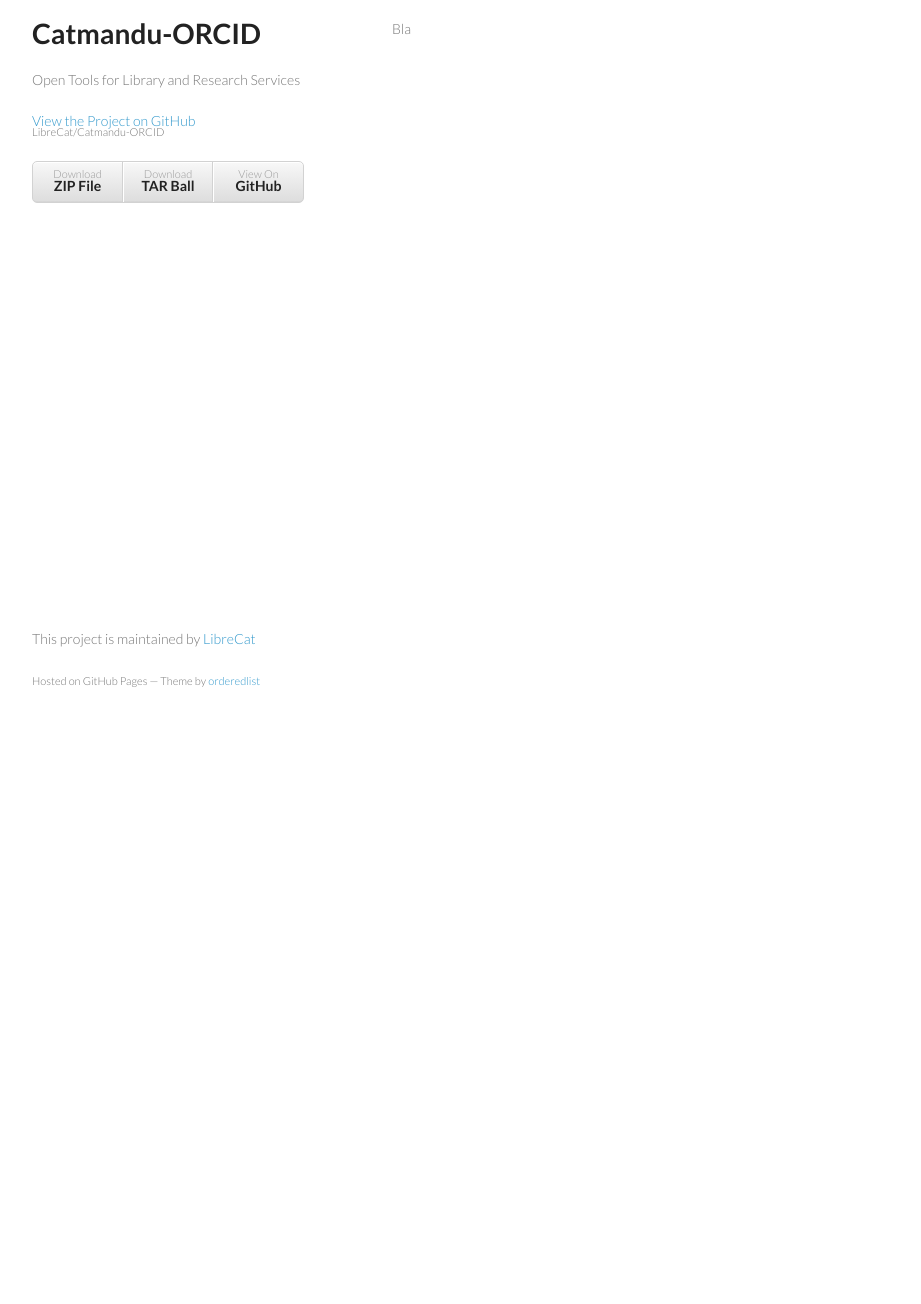
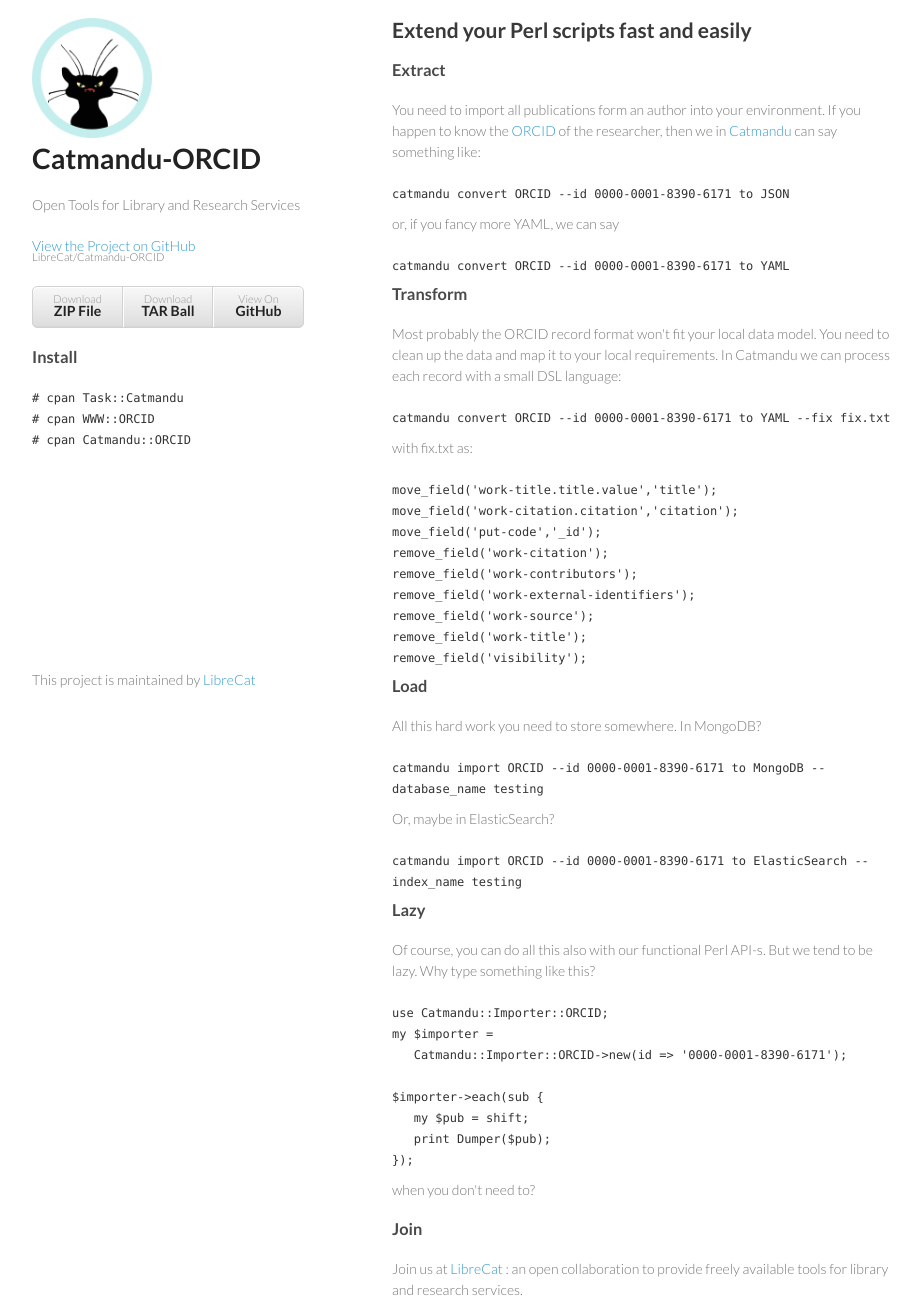
Before and after one commit to LibreCat/Catmandu-ORCID, a plain HTML site: page index.html in a window 1280 px wide. Shown: the part 40-1344 px from the top of the page, without its empty margins (178-1099 px from the left). Before the commit the page ends 800 px from the top, so only its background shows below. Drawn offline with Linux system fonts and the light colour scheme.

Commit message:
Adding a nice webpage

```diff
--- a/index.html
+++ b/index.html
@@ -15,6 +15,7 @@
   <body>
     <div class="wrapper">
       <header>
+      <a href="http://librecat.org"><img src="images/librecat4.png" width="120" height="120" border="0"/></a>
         <h1>Catmandu-ORCID</h1>
         <p>Open Tools for Library and Research Services</p>
 
@@ -26,13 +27,90 @@
           <li><a href="https://github.com/LibreCat/Catmandu-ORCID/tarball/master">Download <strong>TAR Ball</strong></a></li>
           <li><a href="https://github.com/LibreCat/Catmandu-ORCID">View On <strong>GitHub</strong></a></li>
         </ul>
+
+        <h3>Install</h3>
+        <code>
+            # cpan Task::Catmandu<br>
+            # cpan WWW::ORCID<br>
+            # cpan Catmandu::ORCID<br>
+        </code>
       </header>
       <section>
-        <p>Bla</p>
+        <h2>Extend your Perl scripts fast and easily</h2>
+        <h3>Extract</h3>
+        <p>You need to import all publications form an author into your environment. If you happen to know the <a href="http://orcid.org">ORCID</a> of the researcher, then we in <a href="http://search.cpan.org/~nics/Catmandu-0.2002/lib/Catmandu/Introduction.pod">Catmandu</a> can say something like:</p>
+        <code>
+               catmandu convert ORCID --id 0000-0001-8390-6171 to JSON
+        </code>
+        <p style="margin-top: 10px;">
+        or, if you fancy more YAML, we can say
+        </p>
+        <code>
+               catmandu convert ORCID --id 0000-0001-8390-6171 to YAML
+        </code>
+
+        <h3 style="margin-top: 10px;">Transform</h3>
+        <p>Most probably the ORCID record format won't fit your local data model. You need to clean up the data and map it
+        to your local requirements. In Catmandu we can process each record with a small DSL language:</p>
+
+        <code>
+               catmandu convert ORCID --id 0000-0001-8390-6171 to YAML --fix fix.txt
+        </code>
+
+        <p style="margin-top: 10px;">
+            with fix.txt as:
+        </p>
+        <code>
+                move_field('work-title.title.value','title');<br>
+                move_field('work-citation.citation','citation');<br>
+                move_field('put-code','_id');<br>
+                remove_field('work-citation');<br>
+                remove_field('work-contributors');<br>
+                remove_field('work-external-identifiers');<br>
+                remove_field('work-source');<br>
+                remove_field('work-title');<br>
+                remove_field('visibility');<br>
+        </code>
+        <h3 style="margin-top: 10px;">Load</h3>
+        <p>
+        All this hard work you need to store somewhere. In MongoDB?
+        </p>
+        <code>
+                catmandu import ORCID --id 0000-0001-8390-6171 to MongoDB --database_name testing
+        </code>
+        <p style="margin-top: 10px;">
+        Or, maybe in ElasticSearch?
+        </p>
+        <code>
+                catmandu import ORCID --id 0000-0001-8390-6171 to ElasticSearch --index_name testing
+        </code>
+
+        <h3 style="margin-top: 10px;">Lazy</h3>
+        <p>
+        Of course, you can do all this also with our functional Perl API-s. But we tend to be lazy. Why type
+        something like this?
+        </p>
+        <code>
+                    use Catmandu::Importer::ORCID;<br>
+                    my $importer = <br>
+                    &nbsp;&nbsp; Catmandu::Importer::ORCID->new(id => '0000-0001-8390-6171');<br>
+                    <br>
+                    $importer->each(sub {<br>
+                     &nbsp;&nbsp; my $pub = shift;<br>
+                     &nbsp;&nbsp; print Dumper($pub);<br>
+                    });
+        </code>
+        <p style="margin-top: 10px;">
+        when you don't need to?
+        </p>
+
+        <h3 style="margin-top: 10px;">Join</h3>
+        <p>
+        Join us at <a href="http://librecat.org">LibreCat</a> : an open collaboration to provide freely available tools for library and research services.
+        </p>
       </section>
       <footer>
         <p>This project is maintained by <a href="https://github.com/LibreCat">LibreCat</a></p>
-        <p><small>Hosted on GitHub Pages &mdash; Theme by <a href="https://github.com/orderedlist">orderedlist</a></small></p>
       </footer>
     </div>
     <script src="javascripts/scale.fix.js"></script>
```
Also changed, not shown: README.txt (added), images/librecat4.png (added), 6 other files.
